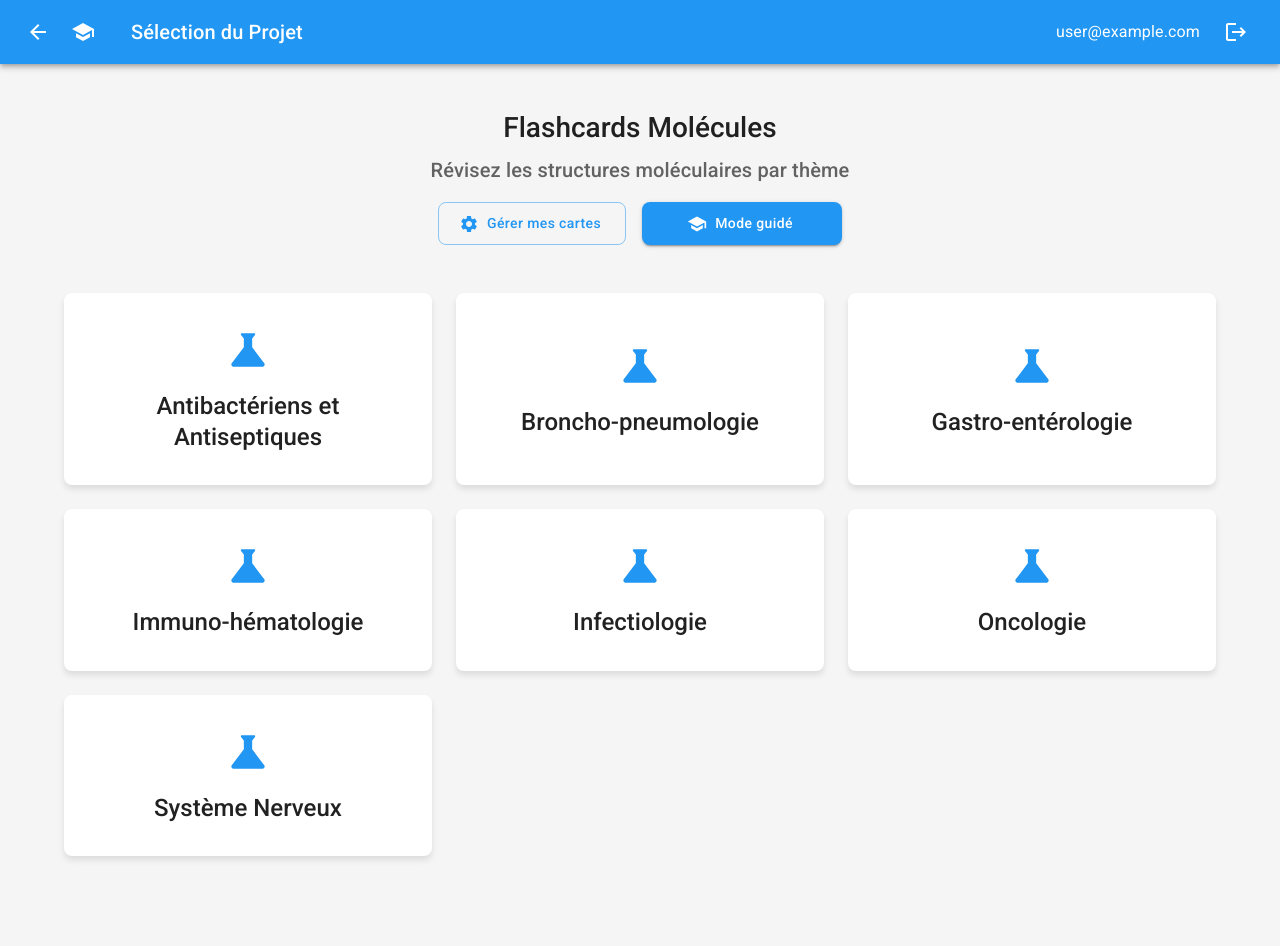
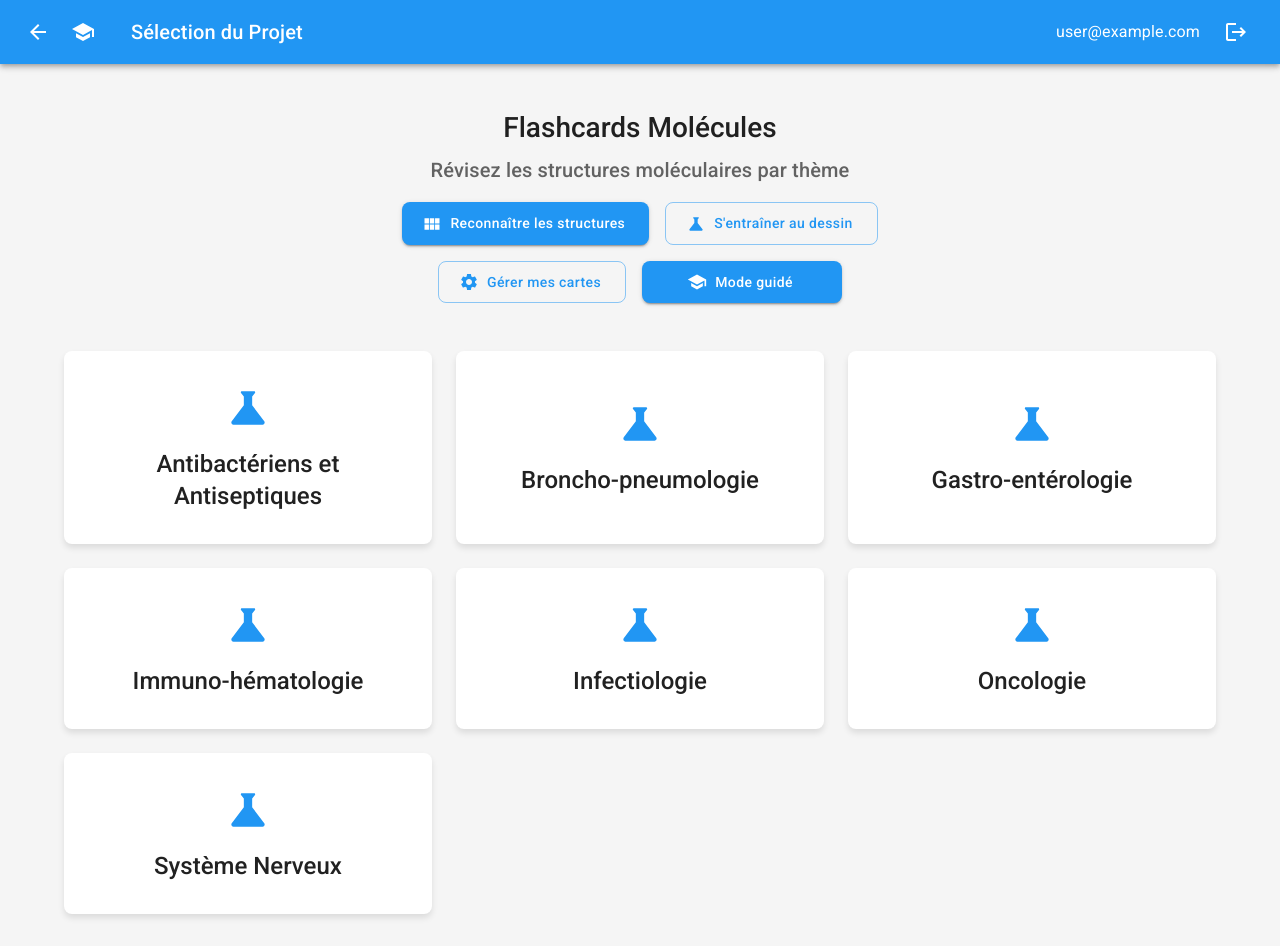
Before and after one commit to MerOne-1/medical-quiz-app, a React (Create React App) app: page /molecules in a window 1280 px wide. Before the commit the page ends 888 px from the top, so only its background shows below. Built offline with nearby package versions, Linux system fonts and the light colour scheme; no server answers; sample sign-in values are in the browser's storage.

Commit message:
Update dependencies and related components
- Added react-canvas-draw dependency
- Updated MoleculesHomePage with drawing mode toggle
- Fixed variance calculation in learning algorithm
- Added RatingCircle component

```diff
--- a/package.json
+++ b/package.json
@@ -9,6 +9,7 @@
     "@mui/material": "^5.13.0",
     "firebase": "^10.7.2",
     "react": "^18.2.0",
+    "react-canvas-draw": "^1.2.1",
     "react-dom": "^18.2.0",
     "react-firebase-hooks": "^5.1.1",
     "react-router-dom": "^6.11.1",
--- a/src/components/MoleculesHomePage.js
+++ b/src/components/MoleculesHomePage.js
@@ -17,6 +17,7 @@ export default function MoleculesHomePage() {
   const [loading, setLoading] = useState(true);
   const [error, setError] = useState(null);
   const [studyMode, setStudyMode] = useState(localStorage.getItem('moleculesStudyMode') || 'guided');
+  const [practiceMode, setPracticeMode] = useState(localStorage.getItem('moleculesPracticeMode') || 'recognition');
   const navigate = useNavigate();
 
   useEffect(() => {
@@ -72,7 +73,42 @@ export default function MoleculesHomePage() {
         <Typography variant="h6" color="text.secondary" gutterBottom>
           Révisez les structures moléculaires par thème
         </Typography>
-        <Box sx={{ display: 'flex', gap: 2, justifyContent: 'center', mt: 2 }}>
+        <Box sx={{ display: 'flex', flexDirection: 'column', alignItems: 'center', gap: 2, mt: 2 }}>
+          <Box sx={{ display: 'flex', gap: 2, justifyContent: 'center' }}>
+            <Button
+              variant={practiceMode === 'recognition' ? 'contained' : 'outlined'}
+              color="primary"
+              startIcon={<ViewModule />}
+              onClick={() => {
+                setPracticeMode('recognition');
+                localStorage.setItem('moleculesPracticeMode', 'recognition');
+              }}
+              sx={{
+                minWidth: 200,
+                backgroundColor: practiceMode === 'recognition' ? 'primary.main' : 'transparent',
+                color: practiceMode === 'recognition' ? 'white' : 'primary.main',
+              }}
+            >
+              Reconnaître les structures
+            </Button>
+            <Button
+              variant={practiceMode === 'drawing' ? 'contained' : 'outlined'}
+              color="primary"
+              startIcon={<Science />}
+              onClick={() => {
+                setPracticeMode('drawing');
+                localStorage.setItem('moleculesPracticeMode', 'drawing');
+              }}
+              sx={{
+                minWidth: 200,
+                backgroundColor: practiceMode === 'drawing' ? 'primary.main' : 'transparent',
+                color: practiceMode === 'drawing' ? 'white' : 'primary.main',
+              }}
+            >
+              S'entraîner au dessin
+            </Button>
+          </Box>
+          <Box sx={{ display: 'flex', gap: 2, justifyContent: 'center' }}>
             <Button
               variant="outlined"
               color="primary"
@@ -100,6 +136,7 @@ export default function MoleculesHomePage() {
             </Button>
           </Box>
         </Box>
+      </Box>
 
       <Grid container spacing={3}>
         {themes.map((theme) => (
@@ -113,7 +150,7 @@ export default function MoleculesHomePage() {
                 transition: 'all 0.3s ease-in-out',
                 '&:hover': {
                   transform: 'translateY(-4px)',
-                  boxShadow: (theme) => `0 6px 20px ${theme.palette.primary.main}25`,
+                  boxShadow: (theme) => '0 6px 20px ' + theme.palette.primary.main + '25',
                   '& .MuiSvgIcon-root': {
                     transform: 'scale(1.1)',
                   }
@@ -125,7 +162,12 @@ export default function MoleculesHomePage() {
             >
               <CardActionArea
                 sx={{ height: '100%' }}
-                onClick={() => navigate(`/molecules/${theme.id}${studyMode === 'guided' ? '?mode=guided' : ''}`)}
+                onClick={() => {
+                  const basePath = '/molecules/' + theme.id;
+                  const modePath = practiceMode === 'drawing' ? '/drawing' : '';
+                  const queryParams = studyMode === 'guided' ? '?mode=guided' : '';
+                  navigate(basePath + modePath + queryParams);
+                }}
               >
                 <CardContent sx={{ height: '100%', p: 3 }}>
                   <Box
--- a/src/utils/learningAlgorithm.js
+++ b/src/utils/learningAlgorithm.js
@@ -28,7 +28,8 @@ const getCardPriority = (card, now = Date.now()) => {
 
   // Boost priority for cards with inconsistent ratings
   if (recentRatings.length >= 2) {
-    const variance = Math.variance(recentRatings);
+    const mean = recentRatings.reduce((a, b) => a + b, 0) / recentRatings.length;
+    const variance = recentRatings.reduce((a, b) => a + Math.pow(b - mean, 2), 0) / recentRatings.length;
     priority += variance * 10;
   }
 
@@ -99,6 +100,7 @@ export const getStudyCards = async (userId, theme, allCards) => {
     currentBatch = currentBatch
       .map(value => ({ value, sort: Math.random() }))
       .sort((a, b) => a.sort - b.sort)
+      .map(({ value }) => value)
       .map(({ value }) => value);
 
     // Calculate progress statistics
```
Also changed, not shown: src/components/RatingCircle.js (added, +35 -0 lines), 1 other file (tests, documents, lock files or other folders). Lines whose indentation alone changed are shown as unchanged.
